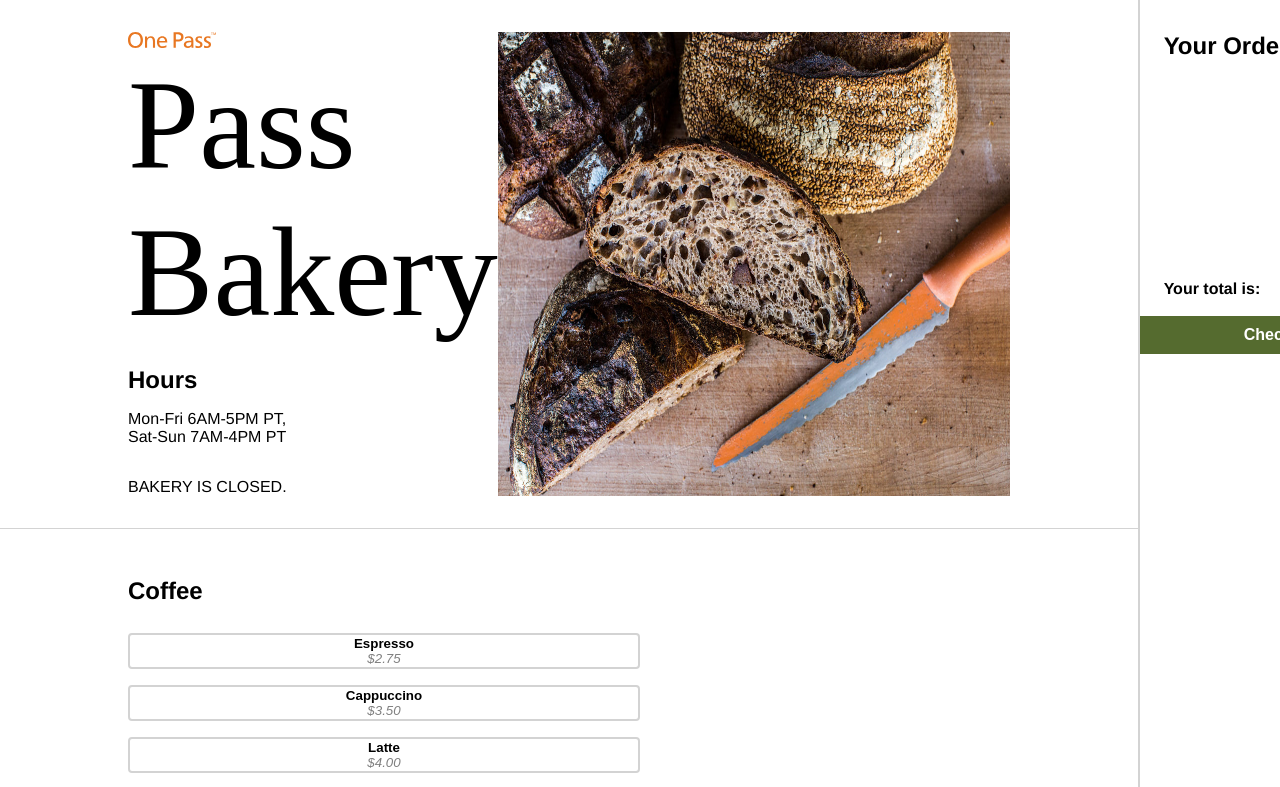
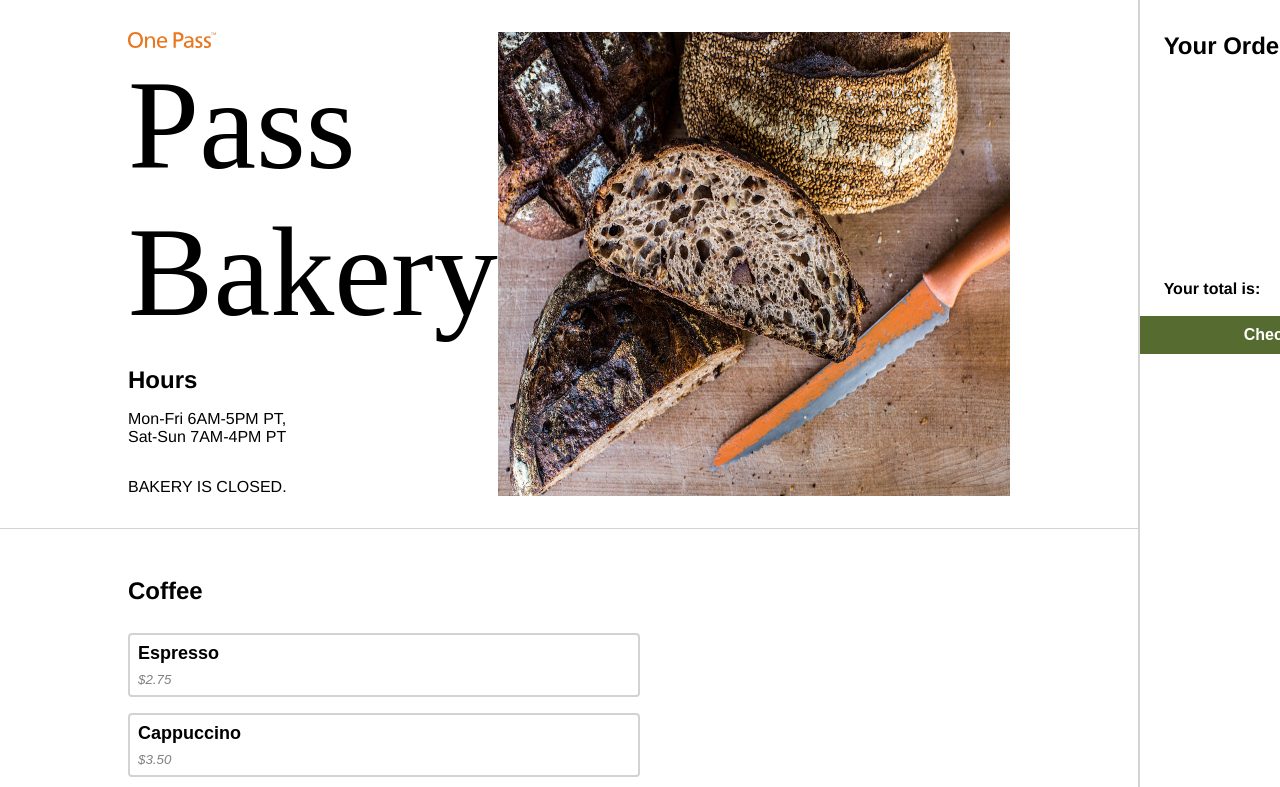
Before and after one commit to aalvarez11/pass-bakery-fe, a React (Create React App) app in the folder pass-bakery-fe/: page / in a window 1280 px wide. Shown: the top 787 px of the page. Built offline with nearby package versions, Linux system fonts and the light colour scheme; a web font is replaced by a local one.

Commit message:
styling changes to align & pad text

```diff
--- a/pass-bakery-fe/src/components/BuildCategoryList.jsx
+++ b/pass-bakery-fe/src/components/BuildCategoryList.jsx
@@ -24,7 +24,10 @@ const StyledListItem = styled.li`
   margin-top: 8px;
   margin-bottom: 8px;
   button.itemButton {
+    display: flex;
+    flex-direction: column;
     width: 100%;
+    padding: 8px;
     background-color: white;
     border: 2px solid lightgray;
     border-radius: 4px;
@@ -32,6 +35,8 @@ const StyledListItem = styled.li`
       background-color: lightgray;
     }
     span.itemButton__name {
+      margin-bottom: 8px;
+      font-size: large;
       font-weight: bold;
     }
     span.itemButton__price {
@@ -59,7 +64,6 @@ function BuildCategoryList(section) {
               }}
             >
               <span className="itemButton__name">{item.name}</span>
-              <br />
               <span className="itemButton__price">
                 {formatCurrency(item.price)}
               </span>
```
